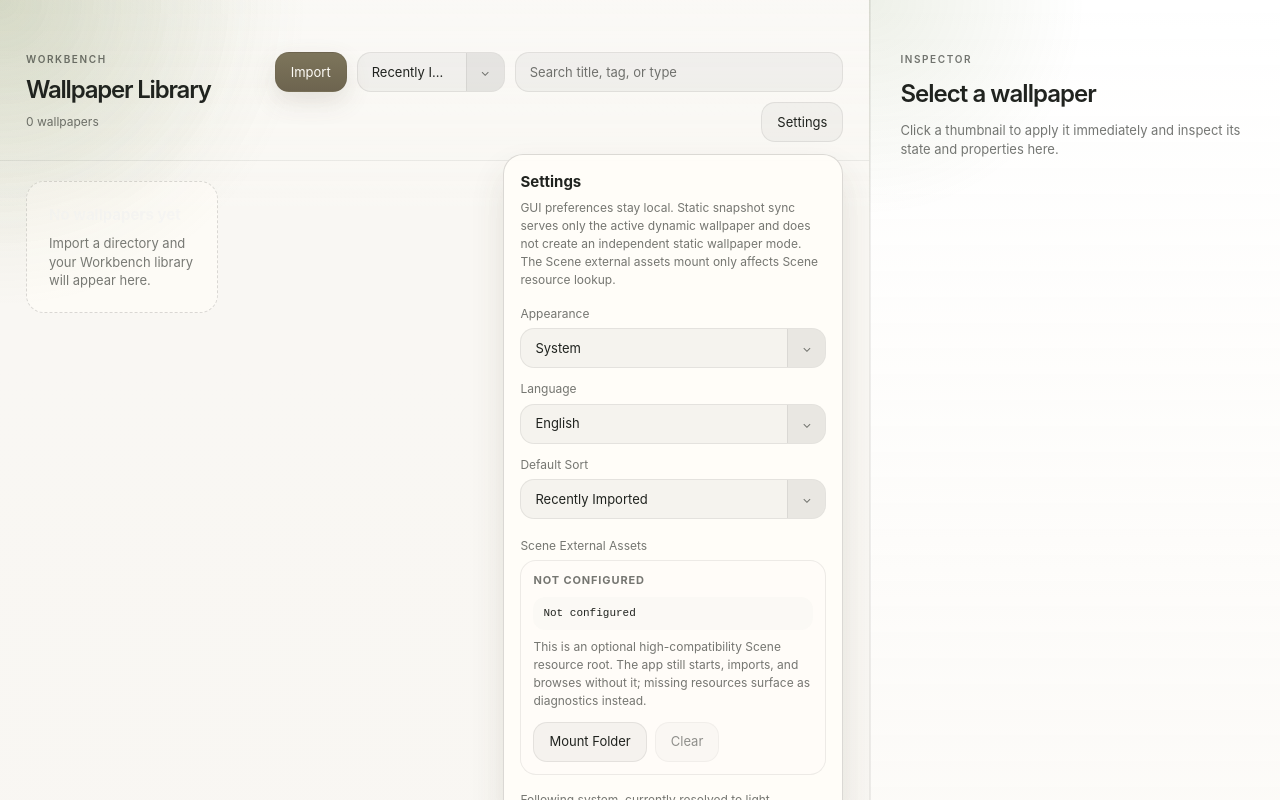
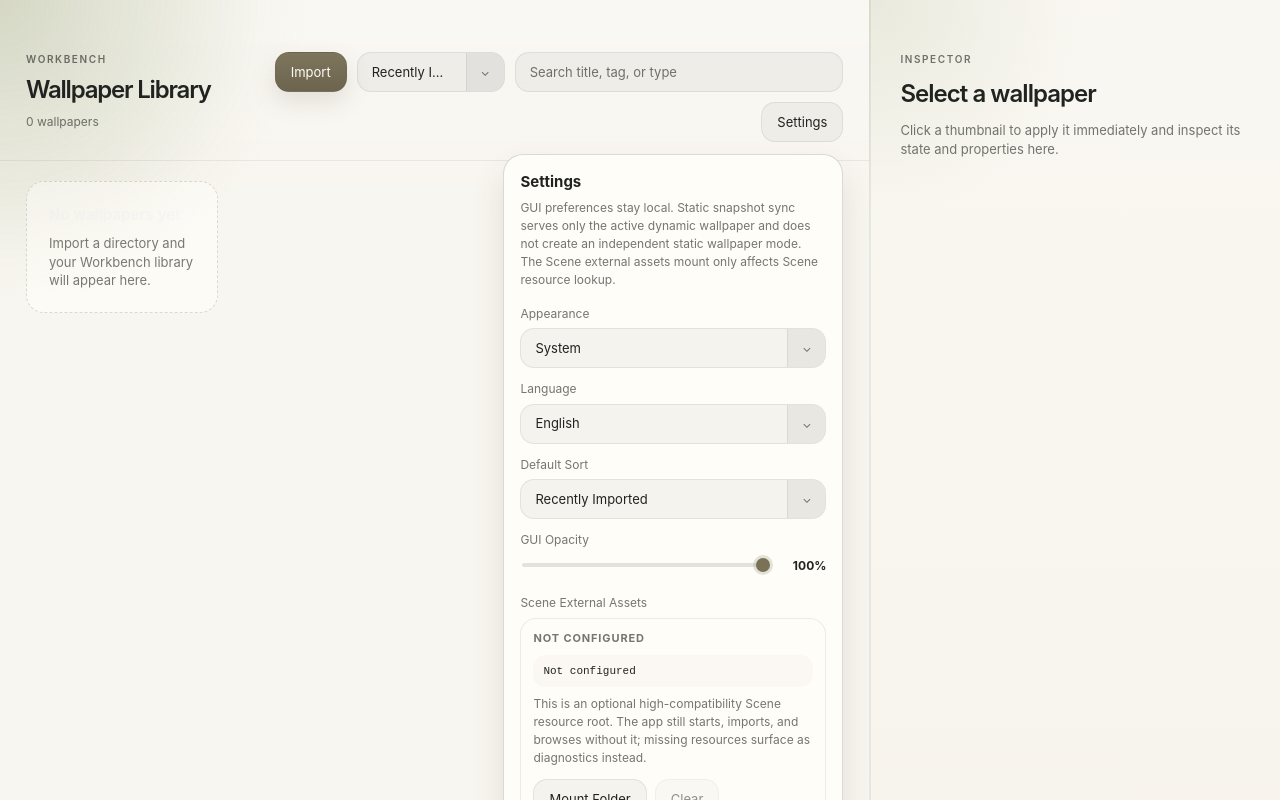
Before and after one commit to lgcenen/zest-wallpaper, a React (Vite) app: page / in a window 1280 px wide. Both pictures are taken after a click on the button "Settings". Built offline with nearby package versions, Linux system fonts and the light colour scheme.

Commit message:
Remove GUI opacity hint text

```diff
--- a/src/app-shell/WorkbenchApp.tsx
+++ b/src/app-shell/WorkbenchApp.tsx
@@ -40,6 +40,9 @@ import {
   type DraftPropertyValues,
 } from "../state/property-drafts";
 import {
+  WORKBENCH_GUI_OPACITY_MAX,
+  WORKBENCH_GUI_OPACITY_MIN,
+  WORKBENCH_GUI_OPACITY_STEP,
   useWorkbenchPreferences,
   type WorkbenchLanguage,
   type WorkbenchSortKey,
@@ -210,6 +213,7 @@ function SettingsPopover({
   resolvedTheme,
   language,
   sortKey,
+  guiOpacity,
   sceneRuntimeSettings,
   sceneRuntimeSettingsLoading,
   sceneRuntimeSettingsSaving,
@@ -217,6 +221,7 @@ function SettingsPopover({
   onThemeModeChange,
   onLanguageChange,
   onSortKeyChange,
+  onGuiOpacityChange,
   onChooseSceneAssets,
   onClearSceneAssets,
 }: {
@@ -224,6 +229,7 @@ function SettingsPopover({
   resolvedTheme: "light" | "dark";
   language: WorkbenchLanguage;
   sortKey: WorkbenchSortKey;
+  guiOpacity: number;
   sceneRuntimeSettings: SceneRuntimeSettingsSnapshot;
   sceneRuntimeSettingsLoading: boolean;
   sceneRuntimeSettingsSaving: boolean;
@@ -231,6 +237,7 @@ function SettingsPopover({
   onThemeModeChange: (value: WorkbenchThemeMode) => void;
   onLanguageChange: (value: WorkbenchLanguage) => void;
   onSortKeyChange: (value: WorkbenchSortKey) => void;
+  onGuiOpacityChange: (value: number) => void;
   onChooseSceneAssets: () => void;
   onClearSceneAssets: () => void;
 }) {
@@ -284,6 +291,25 @@ function SettingsPopover({
           ]}
           onChange={(value) => onSortKeyChange(value as WorkbenchSortKey)}
         />
+        <label className="settings-field">
+          <span>{copy.guiOpacityLabel}</span>
+          <div className="settings-range-row">
+            <input
+              className="property-range settings-range"
+              type="range"
+              min={WORKBENCH_GUI_OPACITY_MIN}
+              max={WORKBENCH_GUI_OPACITY_MAX}
+              step={WORKBENCH_GUI_OPACITY_STEP}
+              value={guiOpacity}
+              aria-label={copy.guiOpacityLabel}
+              onInput={(event) =>
+                onGuiOpacityChange(Number((event.target as HTMLInputElement).value))
+              }
+              onChange={(event) => onGuiOpacityChange(Number(event.target.value))}
+            />
+            <strong className="settings-range-value">{copy.guiOpacityValue(guiOpacity)}</strong>
+          </div>
+        </label>
       </div>
 
       <div className="settings-runtime">
@@ -666,6 +692,7 @@ function LibraryPane({
   onSortChange,
   onThemeModeChange,
   onLanguageChange,
+  onGuiOpacityChange,
   onChooseSceneAssets,
   onClearSceneAssets,
   onSelect,
@@ -684,6 +711,7 @@ function LibraryPane({
     themeMode: WorkbenchThemeMode;
     language: WorkbenchLanguage;
     sortKey: WorkbenchSortKey;
+    guiOpacity: number;
   };
   sceneRuntimeSettings: SceneRuntimeSettingsSnapshot;
   sceneRuntimeSettingsLoading: boolean;
@@ -692,6 +720,7 @@ function LibraryPane({
   onSortChange: (value: WorkbenchSortKey) => void;
   onThemeModeChange: (value: WorkbenchThemeMode) => void;
   onLanguageChange: (value: WorkbenchLanguage) => void;
+  onGuiOpacityChange: (value: number) => void;
   onChooseSceneAssets: () => void;
   onClearSceneAssets: () => void;
   onSelect: (record: WallpaperRuntimeRecord) => void;
@@ -787,6 +816,7 @@ function LibraryPane({
                 resolvedTheme={resolvedTheme}
                 language={preferences.language}
                 sortKey={preferences.sortKey}
+                guiOpacity={preferences.guiOpacity}
                 sceneRuntimeSettings={sceneRuntimeSettings}
                 sceneRuntimeSettingsLoading={sceneRuntimeSettingsLoading}
                 sceneRuntimeSettingsSaving={sceneRuntimeSettingsSaving}
@@ -794,6 +824,7 @@ function LibraryPane({
                 onThemeModeChange={onThemeModeChange}
                 onLanguageChange={onLanguageChange}
                 onSortKeyChange={onSortChange}
+                onGuiOpacityChange={onGuiOpacityChange}
                 onChooseSceneAssets={onChooseSceneAssets}
                 onClearSceneAssets={onClearSceneAssets}
               />
@@ -1492,6 +1523,7 @@ export default function WorkbenchApp() {
         onSortChange={(value) => updatePreference("sortKey", value)}
         onThemeModeChange={(value) => updatePreference("themeMode", value)}
         onLanguageChange={(value) => updatePreference("language", value)}
+        onGuiOpacityChange={(value) => updatePreference("guiOpacity", value)}
         onChooseSceneAssets={() => void handleChooseSceneAssets()}
         onClearSceneAssets={() => void handleClearSceneAssets()}
         onSelect={(record) => void handleWallpaperCardClick(record)}
--- a/src/app-shell/workbench-copy.ts
+++ b/src/app-shell/workbench-copy.ts
@@ -73,9 +73,11 @@ export interface WorkbenchCopy {
   sceneAssetsHint: string;
   sceneAssetsLoading: string;
   sceneAssetsSaving: string;
+  guiOpacityLabel: string;
   themeModeLabel: string;
   languageLabel: string;
   defaultSortLabel: string;
+  guiOpacityValue: (value: number) => string;
   themeModeName: (mode: WorkbenchThemeMode) => string;
   languageName: (value: WorkbenchLanguage) => string;
   sortName: (value: WorkbenchSortKey) => string;
@@ -126,9 +128,11 @@ const zhCnCopy: WorkbenchCopy = {
   sceneAssetsHint: "这是可选的高兼容 Scene 资源根。未挂载时应用仍可启动、导入和浏览，只对缺失资源给出诊断。",
   sceneAssetsLoading: "读取中…",
   sceneAssetsSaving: "保存中…",
+  guiOpacityLabel: "GUI 透明度",
   themeModeLabel: "外观",
   languageLabel: "语言",
   defaultSortLabel: "默认排序",
+  guiOpacityValue: (value: number) => `${value}%`,
   themeModeName: (mode: WorkbenchThemeMode) => {
     switch (mode) {
       case "light":
@@ -250,9 +254,11 @@ const englishCopy: WorkbenchCopy = {
     "This is an optional high-compatibility Scene resource root. The app still starts, imports, and browses without it; missing resources surface as diagnostics instead.",
   sceneAssetsLoading: "Loading…",
   sceneAssetsSaving: "Saving…",
+  guiOpacityLabel: "GUI Opacity",
   themeModeLabel: "Appearance",
   languageLabel: "Language",
   defaultSortLabel: "Default Sort",
+  guiOpacityValue: (value: number) => `${value}%`,
   themeModeName: (mode: WorkbenchThemeMode) => {
     switch (mode) {
       case "light":
--- a/src/state/workbench-preferences.ts
+++ b/src/state/workbench-preferences.ts
@@ -4,11 +4,15 @@ export type WorkbenchThemeMode = "light" | "dark" | "system";
 export type WorkbenchResolvedTheme = "light" | "dark";
 export type WorkbenchLanguage = "zh-CN" | "en";
 export type WorkbenchSortKey = "recent" | "title";
+export const WORKBENCH_GUI_OPACITY_MIN = 55;
+export const WORKBENCH_GUI_OPACITY_MAX = 100;
+export const WORKBENCH_GUI_OPACITY_STEP = 5;
 
 export interface WorkbenchPreferences {
   themeMode: WorkbenchThemeMode;
   language: WorkbenchLanguage;
   sortKey: WorkbenchSortKey;
+  guiOpacity: number;
 }
 
 const STORAGE_KEY = "wallpaper-workbench.preferences";
@@ -25,6 +29,7 @@ function defaultPreferences(): WorkbenchPreferences {
     themeMode: "system",
     language: inferLanguage(),
     sortKey: "recent",
+    guiOpacity: WORKBENCH_GUI_OPACITY_MAX,
   };
 }
 
@@ -38,6 +43,17 @@ function isLanguage(value: unknown): value is WorkbenchLanguage {
 
 function isSortKey(value: unknown): value is WorkbenchSortKey {
   return value === "recent" || value === "title";
+}
+
+function normalizeGuiOpacity(value: unknown, fallback = WORKBENCH_GUI_OPACITY_MAX) {
+  const numeric = Number(value);
+  if (!Number.isFinite(numeric)) {
+    return fallback;
+  }
+  return Math.min(
+    WORKBENCH_GUI_OPACITY_MAX,
+    Math.max(WORKBENCH_GUI_OPACITY_MIN, Math.round(numeric)),
+  );
 }
 
 function systemTheme(): WorkbenchResolvedTheme {
@@ -63,6 +79,7 @@ export function readStoredWorkbenchPreferences(): WorkbenchPreferences {
       themeMode: isThemeMode(parsed.themeMode) ? parsed.themeMode : fallback.themeMode,
       language: isLanguage(parsed.language) ? parsed.language : fallback.language,
       sortKey: isSortKey(parsed.sortKey) ? parsed.sortKey : fallback.sortKey,
+      guiOpacity: normalizeGuiOpacity(parsed.guiOpacity, fallback.guiOpacity),
     };
   } catch {
     return fallback;
@@ -93,6 +110,10 @@ export function applyWorkbenchDocumentPreferences(
   document.documentElement.dataset.workbenchTheme = preferences.themeMode;
   document.documentElement.lang = preferences.language;
   document.documentElement.style.colorScheme = resolvedTheme;
+  document.documentElement.style.setProperty(
+    "--wb-gui-opacity",
+    (preferences.guiOpacity / 100).toFixed(2),
+  );
 }
 
 export function initializeWorkbenchDocumentPreferences() {
--- a/src/styles.css
+++ b/src/styles.css
@@ -1,4 +1,5 @@
 :root {
+  --wb-gui-opacity: 1;
   color-scheme: dark;
   --bg: #0d0d0e;
   --stage: #000000;
@@ -1183,19 +1184,19 @@ html[data-workbench-theme][data-theme="light"] body {
 .workbench-shell {
   --wb-text: #f0eee7;
   --wb-muted: rgba(240, 238, 231, 0.62);
-  --wb-line: rgba(255, 255, 255, 0.08);
-  --wb-line-strong: rgba(255, 255, 255, 0.14);
-  --wb-surface: rgba(20, 21, 23, 0.82);
-  --wb-surface-strong: rgba(29, 30, 33, 0.92);
-  --wb-control: rgba(255, 255, 255, 0.045);
-  --wb-control-hover: rgba(255, 255, 255, 0.075);
-  --wb-popover: rgba(24, 25, 28, 0.96);
+  --wb-line: rgba(255, 255, 255, calc(0.02 + (0.06 * var(--wb-gui-opacity))));
+  --wb-line-strong: rgba(255, 255, 255, calc(0.05 + (0.09 * var(--wb-gui-opacity))));
+  --wb-surface: rgba(20, 21, 23, calc(0.18 + (0.82 * var(--wb-gui-opacity))));
+  --wb-surface-strong: rgba(29, 30, 33, calc(0.24 + (0.76 * var(--wb-gui-opacity))));
+  --wb-control: rgba(255, 255, 255, calc(0.015 + (0.03 * var(--wb-gui-opacity))));
+  --wb-control-hover: rgba(255, 255, 255, calc(0.03 + (0.045 * var(--wb-gui-opacity))));
+  --wb-popover: rgba(24, 25, 28, calc(0.52 + (0.48 * var(--wb-gui-opacity))));
   --wb-accent: #c7b792;
   --wb-accent-soft: rgba(199, 183, 146, 0.14);
   --wb-success: #87b89b;
   --wb-warning: #d8a873;
   --wb-danger: #d38b83;
-  --wb-shadow: 0 24px 56px rgba(0, 0, 0, 0.24);
+  --wb-shadow: 0 24px 56px rgba(0, 0, 0, calc(0.08 + (0.16 * var(--wb-gui-opacity))));
   --wb-library-card-min: 184px;
   --wb-titlebar-offset: 34px;
   height: 100%;
@@ -1214,19 +1215,19 @@ html[data-workbench-theme][data-theme="light"] body {
 html[data-workbench-theme][data-theme="light"] .workbench-shell {
   --wb-text: #20231f;
   --wb-muted: rgba(32, 35, 31, 0.62);
-  --wb-line: rgba(32, 35, 31, 0.08);
-  --wb-line-strong: rgba(32, 35, 31, 0.16);
-  --wb-surface: rgba(250, 248, 243, 0.84);
-  --wb-surface-strong: rgba(255, 253, 248, 0.92);
-  --wb-control: rgba(32, 35, 31, 0.045);
-  --wb-control-hover: rgba(32, 35, 31, 0.075);
-  --wb-popover: rgba(255, 253, 248, 0.98);
+  --wb-line: rgba(32, 35, 31, calc(0.03 + (0.05 * var(--wb-gui-opacity))));
+  --wb-line-strong: rgba(32, 35, 31, calc(0.06 + (0.1 * var(--wb-gui-opacity))));
+  --wb-surface: rgba(250, 248, 243, calc(0.18 + (0.82 * var(--wb-gui-opacity))));
+  --wb-surface-strong: rgba(255, 253, 248, calc(0.24 + (0.76 * var(--wb-gui-opacity))));
+  --wb-control: rgba(32, 35, 31, calc(0.018 + (0.027 * var(--wb-gui-opacity))));
+  --wb-control-hover: rgba(32, 35, 31, calc(0.032 + (0.043 * var(--wb-gui-opacity))));
+  --wb-popover: rgba(255, 253, 248, calc(0.52 + (0.48 * var(--wb-gui-opacity))));
   --wb-accent: #7a7258;
   --wb-accent-soft: rgba(122, 114, 88, 0.12);
   --wb-success: #4e7b5f;
   --wb-warning: #9a6e3d;
   --wb-danger: #9f5a51;
-  --wb-shadow: 0 18px 34px rgba(69, 57, 36, 0.12);
+  --wb-shadow: 0 18px 34px rgba(69, 57, 36, calc(0.04 + (0.08 * var(--wb-gui-opacity))));
 }
 
 .workbench-shell h1,
@@ -1265,32 +1266,34 @@ html[data-workbench-theme][data-theme="light"] .workbench-shell {
   position: relative;
   border-right: 1px solid color-mix(in srgb, var(--wb-text) 7%, transparent);
   background:
-    radial-gradient(circle at 0% 0%, rgba(116, 130, 78, 0.14), transparent 24%),
-    linear-gradient(180deg, rgba(255, 255, 255, 0.035) 0%, transparent 22%),
-    rgba(14, 15, 17, 0.84);
+    radial-gradient(circle at 0% 0%, rgba(116, 130, 78, calc(0.1 + (0.04 * var(--wb-gui-opacity)))), transparent 24%),
+    linear-gradient(180deg, rgba(255, 255, 255, calc(0.018 + (0.022 * var(--wb-gui-opacity)))) 0%, transparent 22%),
+    rgba(14, 15, 17, var(--wb-gui-opacity));
   backdrop-filter: blur(20px) saturate(115%);
 }
 
 html[data-workbench-theme][data-theme="light"] .workbench-shell .library-pane {
   background:
-    radial-gradient(circle at 0% 0%, rgba(138, 150, 104, 0.18), transparent 22%),
-    linear-gradient(180deg, rgba(255, 255, 255, 0.36) 0%, rgba(255, 255, 255, 0.16) 26%),
-    rgba(247, 244, 237, 0.78);
+    radial-gradient(circle at 0% 0%, rgba(138, 150, 104, calc(0.1 + (0.08 * var(--wb-gui-opacity)))), transparent 22%),
+    linear-gradient(180deg, rgba(255, 255, 255, calc(0.18 + (0.18 * var(--wb-gui-opacity)))) 0%, rgba(255, 255, 255, calc(0.08 + (0.08 * var(--wb-gui-opacity)))) 26%),
+    rgba(247, 244, 237, var(--wb-gui-opacity));
   backdrop-filter: blur(18px) saturate(112%);
 }
 
 .workbench-shell .detail-panel {
   position: relative;
   background:
-    radial-gradient(circle at 0% 0%, rgba(108, 126, 74, 0.14), transparent 22%),
-    linear-gradient(180deg, rgba(27, 29, 32, 0.22) 0%, rgba(15, 17, 19, 0.34) 100%);
+    radial-gradient(circle at 0% 0%, rgba(108, 126, 74, calc(0.1 + (0.04 * var(--wb-gui-opacity)))), transparent 22%),
+    linear-gradient(180deg, rgba(30, 32, 36, calc(0.06 + (0.1 * var(--wb-gui-opacity)))) 0%, rgba(17, 19, 22, calc(0.12 + (0.16 * var(--wb-gui-opacity)))) 100%),
+    rgba(16, 18, 20, var(--wb-gui-opacity));
   backdrop-filter: blur(24px) saturate(130%);
 }
 
 html[data-workbench-theme][data-theme="light"] .workbench-shell .detail-panel {
   background:
-    radial-gradient(circle at 0% 0%, rgba(134, 152, 96, 0.14), transparent 24%),
-    linear-gradient(180deg, rgba(255, 255, 255, 0.24) 0%, rgba(247, 243, 235, 0.36) 100%);
+    radial-gradient(circle at 0% 0%, rgba(134, 152, 96, calc(0.1 + (0.04 * var(--wb-gui-opacity)))), transparent 24%),
+    linear-gradient(180deg, rgba(255, 255, 255, calc(0.1 + (0.12 * var(--wb-gui-opacity)))) 0%, rgba(247, 243, 235, calc(0.16 + (0.18 * var(--wb-gui-opacity)))) 100%),
+    rgba(248, 245, 238, var(--wb-gui-opacity));
   backdrop-filter: blur(22px) saturate(124%);
 }
 
@@ -1299,7 +1302,7 @@ html[data-workbench-theme][data-theme="light"] .workbench-shell .detail-panel {
   position: absolute;
   inset: 0;
   border-left: 1px solid color-mix(in srgb, var(--wb-text) 7%, transparent);
-  box-shadow: inset 1px 0 0 rgba(255, 255, 255, 0.03);
+  box-shadow: inset 1px 0 0 rgba(255, 255, 255, calc(0.03 * var(--wb-gui-opacity)));
   pointer-events: none;
 }
 
@@ -1308,8 +1311,8 @@ html[data-workbench-theme][data-theme="light"] .workbench-shell .detail-panel {
   position: absolute;
   inset: 0;
   background:
-    radial-gradient(circle at 0% 0%, rgba(123, 139, 78, 0.16), transparent 26%),
-    linear-gradient(180deg, rgba(255, 255, 255, 0.022) 0%, rgba(255, 255, 255, 0.01) 100%);
+    radial-gradient(circle at 0% 0%, rgba(123, 139, 78, calc(0.16 * var(--wb-gui-opacity))), transparent 26%),
+    linear-gradient(180deg, rgba(255, 255, 255, calc(0.022 * var(--wb-gui-opacity))) 0%, rgba(255, 255, 255, calc(0.01 * var(--wb-gui-opacity))) 100%);
   pointer-events: none;
 }
 
@@ -1602,6 +1605,23 @@ html[data-workbench-theme][data-theme="light"] .workbench-shell .primary-button
 .workbench-shell .settings-field > span {
   font-size: 12px;
   color: var(--wb-muted);
+}
+
+.workbench-shell .settings-range-row {
+  display: flex;
+  align-items: center;
+  gap: 12px;
+}
+
+.workbench-shell .settings-range {
+  flex: 1 1 auto;
+}
+
+.workbench-shell .settings-range-value {
+  flex: 0 0 auto;
+  min-width: 42px;
+  font-size: 12px;
+  text-align: right;
 }
 
 .workbench-shell .settings-path-card {
```
Also changed, not shown: 2 other files (tests, documents, lock files or other folders).
